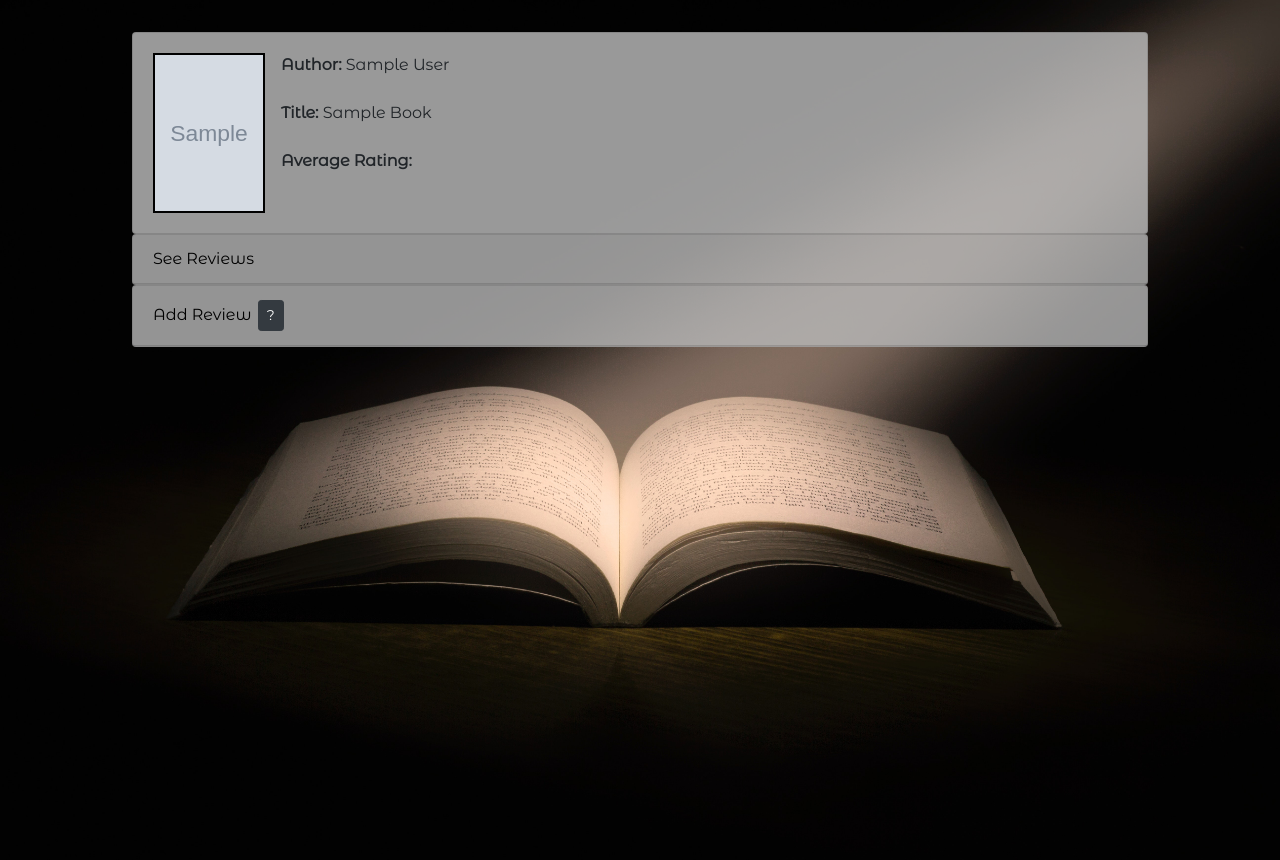
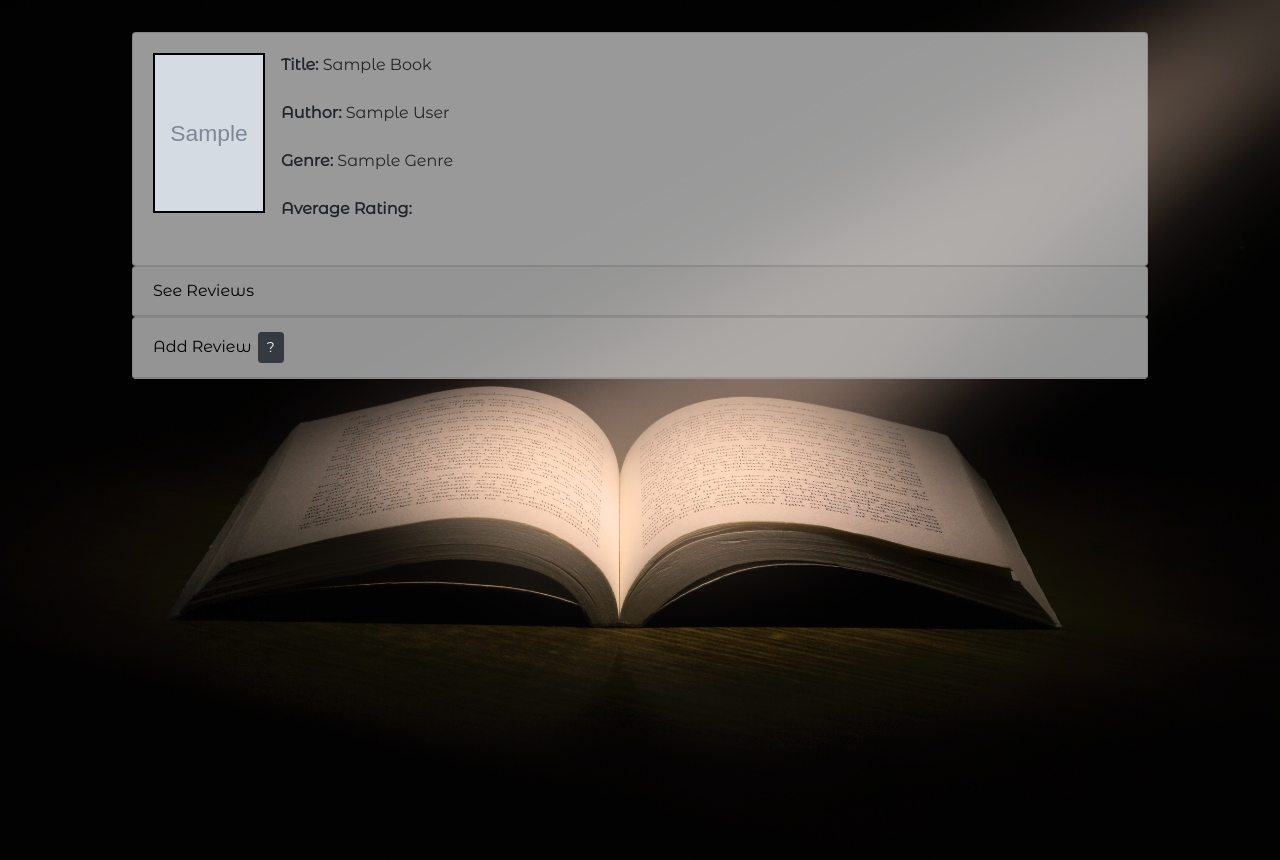
Before and after one commit to HollyT85/books_for_you, a Flask app: page /books in a window 1280 px wide. Shown: the part 56-916 px from the top of the page. Run offline with Flask 2, Linux system fonts and the light colour scheme; grey boxes marked "Sample" are stand-in pictures; a database or web service that is not in the repository returns one stand-in record (values such as "Sample title"); some libraries are stand-ins or nearby versions.

Commit message:
removed limit on books while fixing search

```diff
--- a/app.py
+++ b/app.py
@@ -165,7 +165,7 @@ def browsebooks():
     """
     Allow user to view books on system
     """
-    books = mongo.db.books.find().limit(10).sort("title", 1)
+    books = mongo.db.books.find().sort("title", 1)
     reviews = mongo.db.reviews.find()
     return render_template("books.html", books=books, reviews=list(reviews))
 
--- a/templates/books.html
+++ b/templates/books.html
@@ -10,8 +10,9 @@
             <div class="card">
                 <div class="card-body">
                     <img class="bookcover" src={{book.image}}>
+                    <p class="book-info"><b>Title:</b> {{ book.title | title }}</p><br>
                     <p class="book-info"><b>Author:</b> {{ book.author | title }}</p><br>
-                    <p class="book-info"><b>Title:</b> {{ book.title | title }}</p><br>
+                    <p class="book-info"><b>Genre:</b> {{ book.genre | title }}</p><br>
                     <p class="book-info"><b>Average Rating:</b></p><br>
                 </div>
             </div>
```
